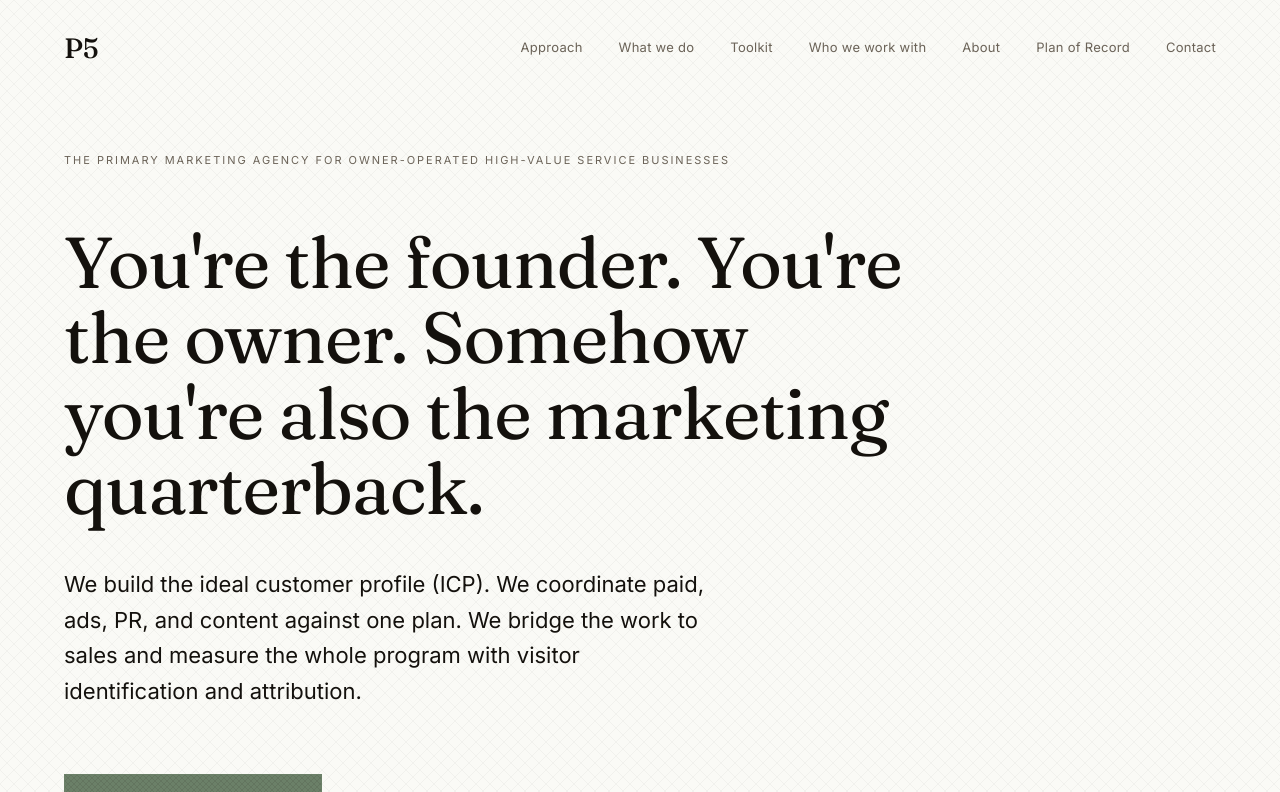
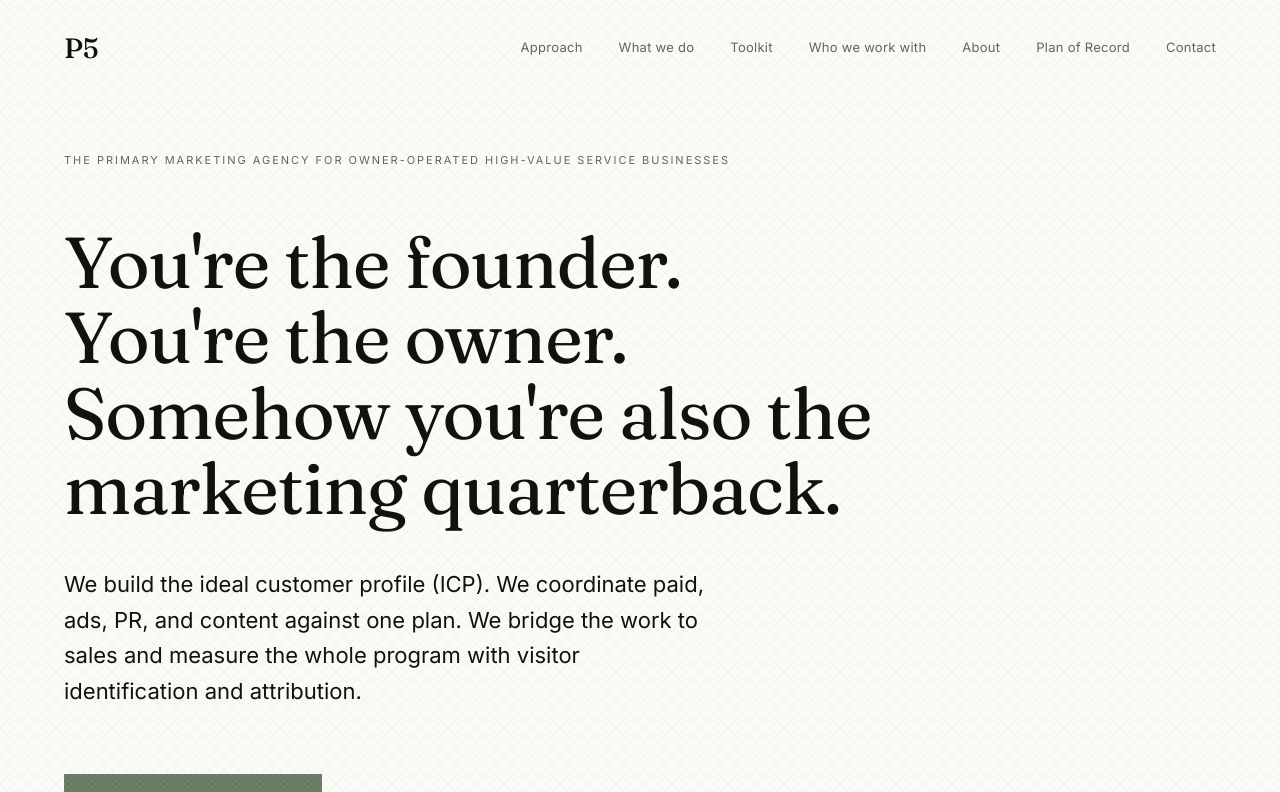
Before and after one commit to rldonnell/p5-website, a Next.js app: page / in a window 1280 px wide. Shown: the top 792 px of the page. Built offline with nearby package versions, Linux system fonts and the light colour scheme.

Commit message:
Hero: explicit line breaks for the four-beat headline

```diff
--- a/components/sections/Hero.tsx
+++ b/components/sections/Hero.tsx
@@ -14,9 +14,15 @@ export default function Hero() {
 
       <h1
         id="hero-heading"
-        className="font-display font-normal text-ink leading-[1.05] tracking-[-0.015em] max-w-[18ch] text-[36px] sm:text-[44px] md:text-[60px] lg:text-[72px] mb-8 md:mb-10"
+        className="font-display font-normal text-ink leading-[1.05] tracking-[-0.015em] text-[36px] sm:text-[44px] md:text-[60px] lg:text-[72px] mb-8 md:mb-10"
       >
-        You&apos;re the founder. You&apos;re the owner. Somehow you&apos;re also the marketing quarterback.
+        You&apos;re the founder.
+        <br />
+        You&apos;re the owner.
+        <br />
+        Somehow you&apos;re also the
+        <br />
+        marketing quarterback.
       </h1>
 
       <p className="text-ink leading-relaxed max-w-prose-tight text-[17px] md:text-[20px] lg:text-[22px] mb-12 md:mb-16">
```
